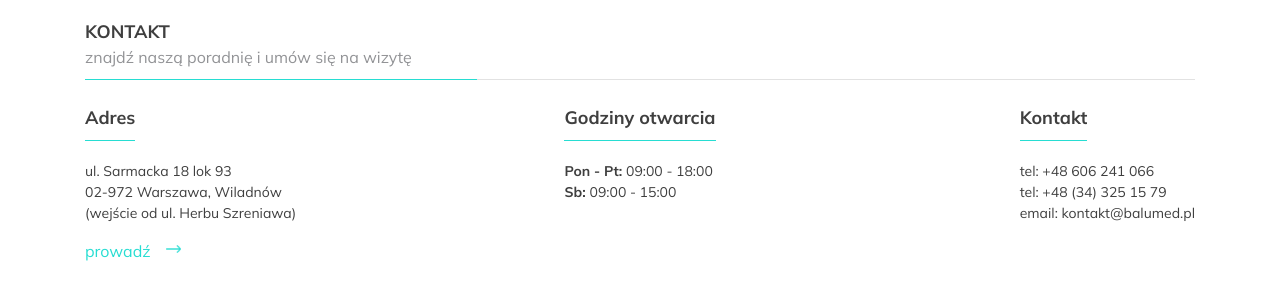
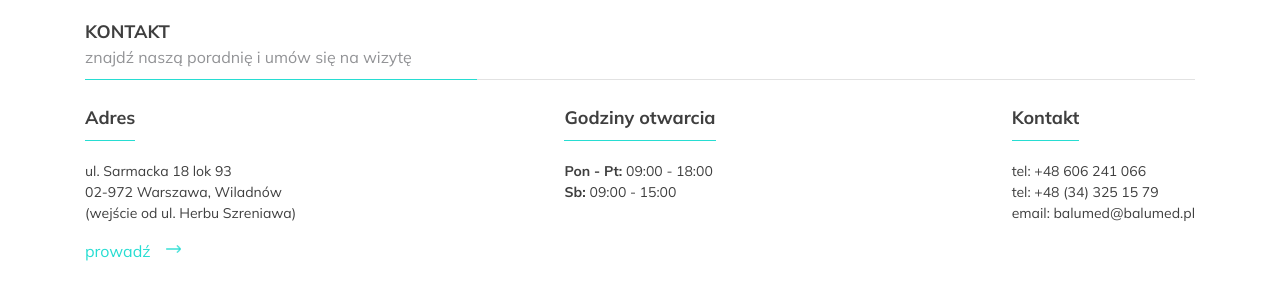
Before and after one commit to toxwow/balumed, a Laravel app: page /kontakt in a window 1280 px wide. Shown: the part 206-514 px from the top of the page. Run offline with Laravel 8, Linux system fonts and the light colour scheme; data comes from the database, SQL or seed files in the repository; data that the repository does not hold is empty; some libraries are stand-ins or nearby versions.

Commit message:
add anal

```diff
--- a/resources/views/layouts/page.blade.php
+++ b/resources/views/layouts/page.blade.php
@@ -5,6 +5,16 @@ $stickyMassage = true;
 <!doctype html>
 <html lang="{{ str_replace('_', '-', app()->getLocale()) }}">
 <head>
+    <!-- Global site tag (gtag.js) - Google Analytics -->
+    <script async src="https://www.googletagmanager.com/gtag/js?id=UA-55505936-1"></script>
+    <script>
+      window.dataLayer = window.dataLayer || [];
+      function gtag(){dataLayer.push(arguments);}
+      gtag('js', new Date());
+
+      gtag('config', 'UA-55505936-1');
+    </script>
+
     <meta charset="utf-8">
     <meta name="viewport" content="width=device-width, initial-scale=1">
 
@@ -144,7 +154,7 @@ $stickyMassage = true;
                         <div class="info">
                             tel: {{$info->phone_one}}<br>
                             tel: {{$info->phone_two}}<br>
-                            email: kontakt@balumed.pl
+                            email: balumed@balumed.pl
                         </div>
                     </div>
                 </div>
--- a/resources/views/pages/_contact.blade.php
+++ b/resources/views/pages/_contact.blade.php
@@ -235,7 +235,7 @@
                         <div class="info">
                             tel: {{$info->phone_one}}<br>
                             tel: {{$info->phone_two}}<br>
-                            email: kontakt@balumed.pl
+                            email: balumed@balumed.pl
                         </div>
                     </div>
                 </div>
```
